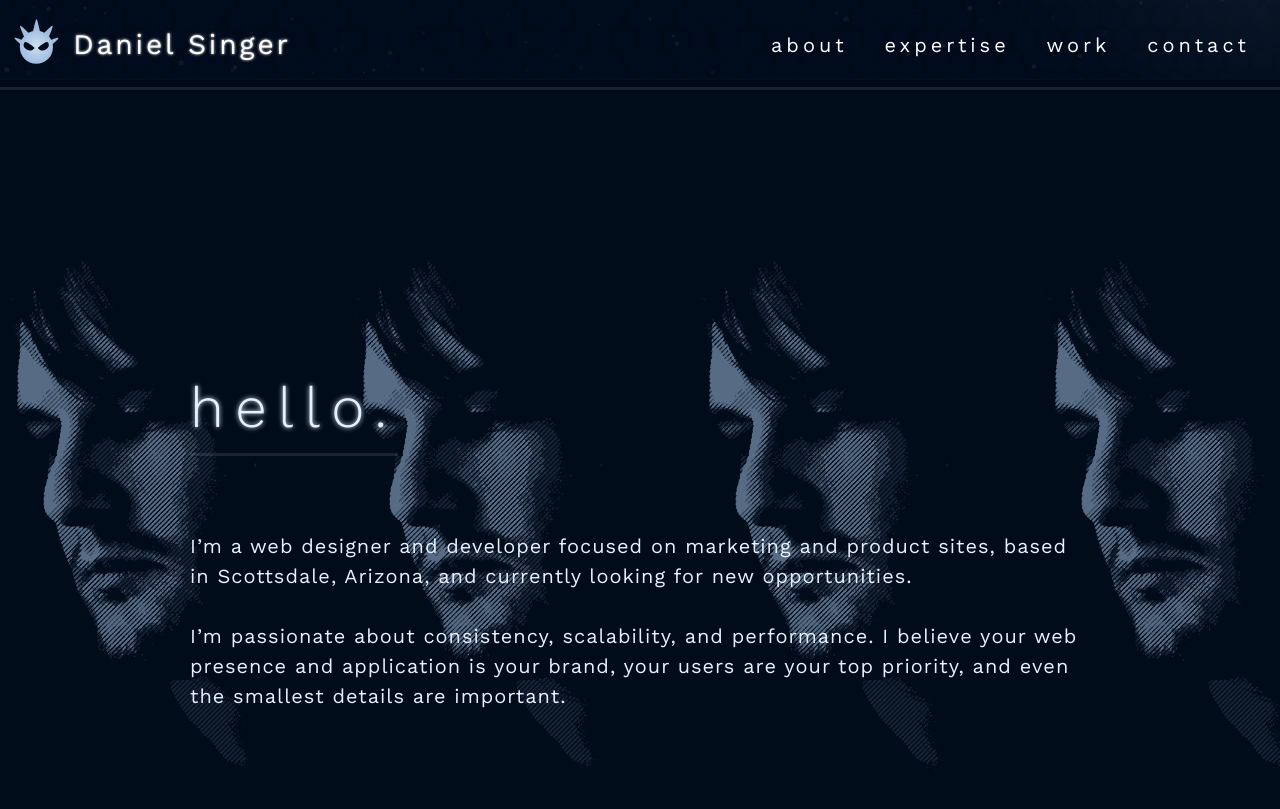
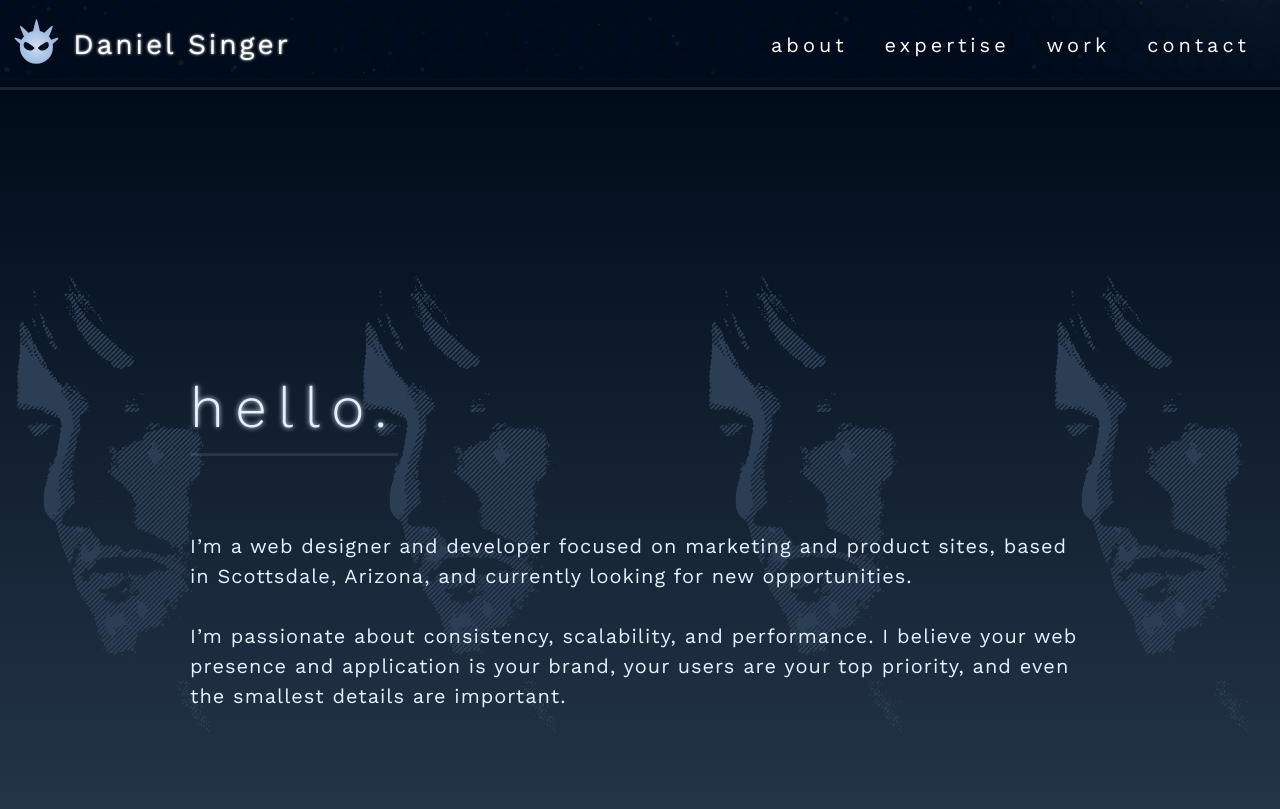
Before and after one commit to chilblane/chilblane.github.io, a Jekyll site: the page built from index.html, in a window 1280 px wide and 900 px high, scrolled down 821 px. Shown: the top 809 px of the window. Built offline with Jekyll 4.4.1, drawn with Linux system fonts in a browser that asks for light colours.

Commit message:
alternate new daniel gif

```diff
--- a/assets/styles.css
+++ b/assets/styles.css
@@ -389,7 +389,11 @@ textarea:focus {
 }
 .hello {
   background-color: #000b19;
-  background-image: url("/assets/daniel.gif");
+  background-image: url("/assets/daniel2.gif"), -webkit-linear-gradient(#000b19, #2c3e53);
+  background-image: url("/assets/daniel2.gif"), -moz-linear-gradient(#000b19, #2c3e53);
+  background-image: url("/assets/daniel2.gif"), -o-linear-gradient(#000b19, #2c3e53);
+  background-image: url("/assets/daniel2.gif"), -ms-linear-gradient(#000b19, #2c3e53);
+  background-image: url("/assets/daniel2.gif"), linear-gradient(#000b19, #2c3e53);
   -webkit-background-size: contain;
   -moz-background-size: contain;
   background-size: contain;
--- a/src/stylus/core/variables.styl
+++ b/src/stylus/core/variables.styl
@@ -16,7 +16,7 @@ $color-bg-light = tint($color-ice, 90%) // #e5f1ff
 $color-bg-dark  = shade($color-ice, 90%) // #000b19
 $color-bg-glass = fade-out($color-bg-light, 90%)
 $color-bg-fade  = desaturate(tint($color-ice, 50%), 50%) // #9fbcdf
-$color-bg-separator = desaturate(shade($color-ice, 50%), 70%)
+$color-bg-separator = desaturate(shade($color-ice, 50%), 70%) // #2c3e53
 
 $link-color = lighten(desaturate($color-ice, 10%), 20%)
 $link-color-hover = lighten($link-color, 15%)
--- a/src/stylus/patterns/hello.styl
+++ b/src/stylus/patterns/hello.styl
@@ -1,6 +1,6 @@
 .hello {
     background-color: $color-bg-dark;
-    background-image: url('/assets/daniel.gif');
+    background-image: url('/assets/daniel2.gif'), linear-gradient($color-bg-dark, $color-bg-separator);
     background-size: contain;
     background-position: center left;
     background-repeat: repeat-x;
```
Also changed, not shown: assets/daniel2.gif (added), src/static/daniel2.gif (added).
